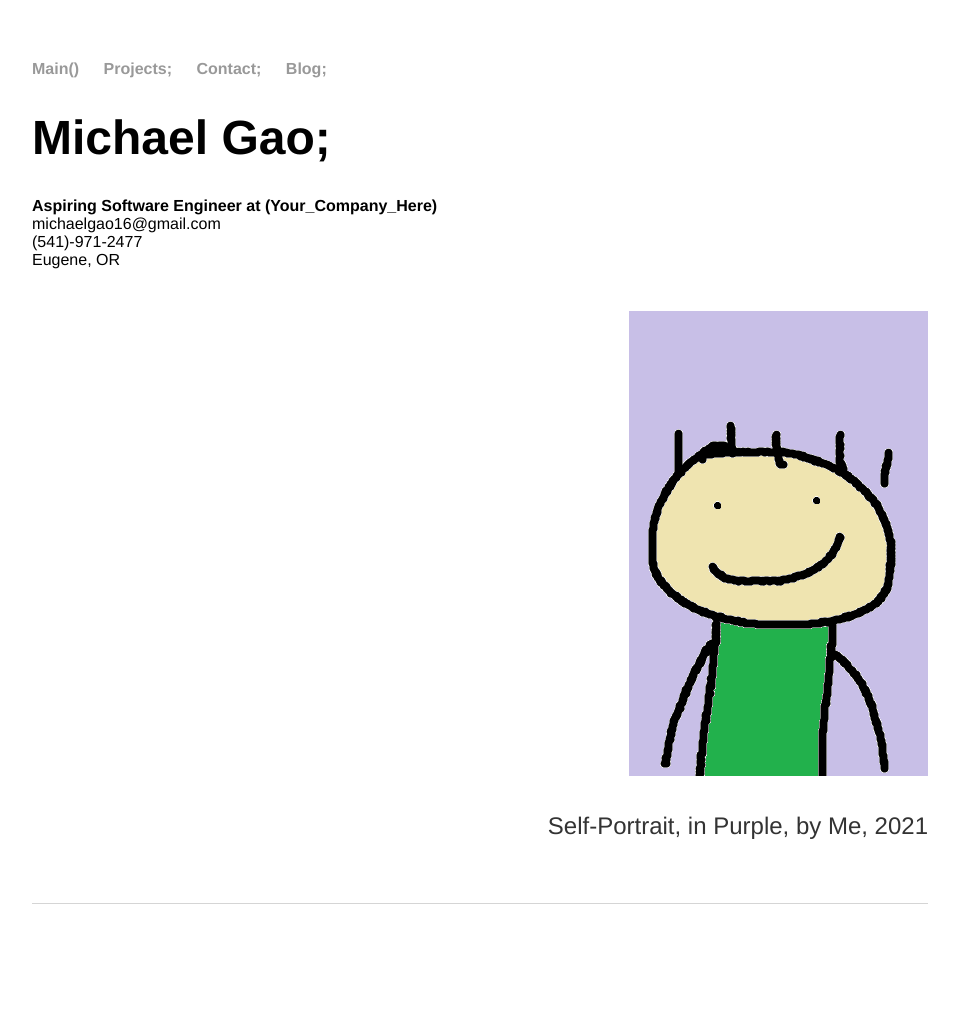
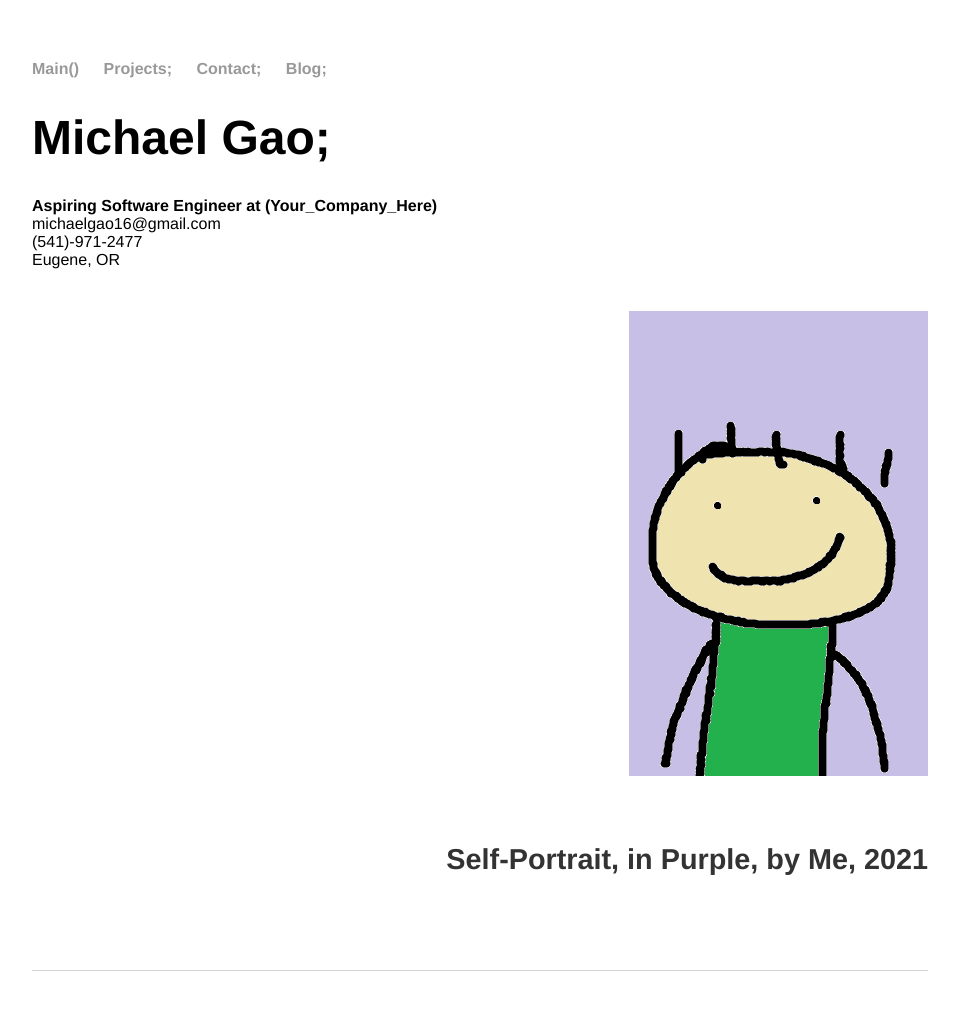
Before and after one commit to michael-c-gao/WebsiteOfMichael, a Jekyll site: the page built from contact/index.html, in a window 1280 px wide. Shown: the whole page, without its empty margins (160-1119 px from the left). Built offline with Jekyll 4.4.1, drawn with Linux system fonts in a browser that asks for light colours; before the commit the page ends 964 px from its top, so only the background shows below that.

Commit message:
Update index.html

```diff
--- a/contact/index.html
+++ b/contact/index.html
@@ -12,7 +12,7 @@
 					Eugene, OR<br>
 					<br>
 					<p style="text-align:right;"><img src="selfportrait2.png" alt="Self Portrait"></p>
-					<p style="text-align:right;">Self-Portrait, in Purple, by Me, 2021</p><br>
+					<h4><p style="text-align:right;">Self-Portrait, in Purple, by Me, 2021</p></h4><br>
 					<br>
 
 					<!--<h2>Select Publications</h2>-->
```
